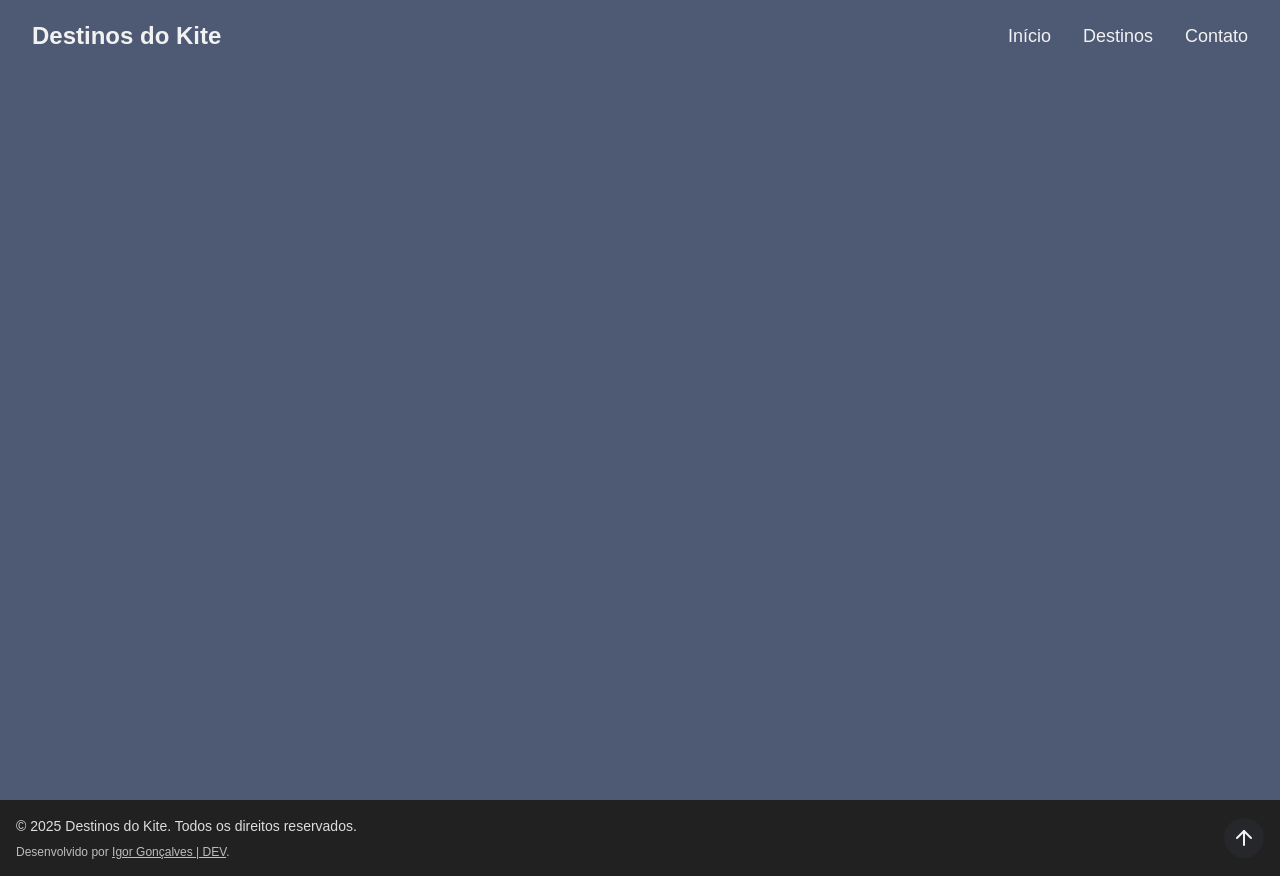
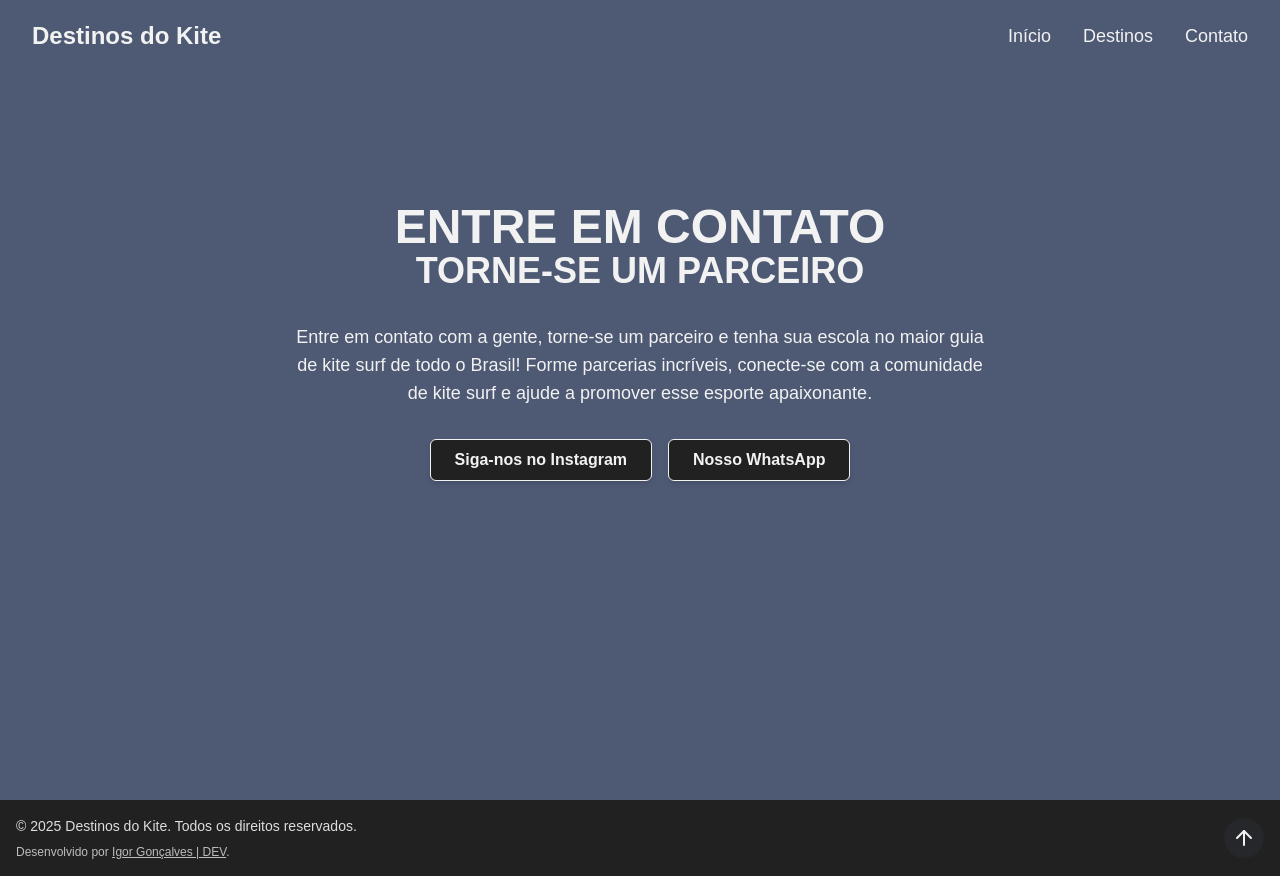
Before and after one commit to igorgp06/DestinosDoKite, a React (Vite) app in the folder frontend/: page /contato in a window 1280 px wide. Built offline with nearby package versions, Linux system fonts and the light colour scheme.

Commit message:
[WORK 1.0.6] Mudanças na página de filtro e avanços na seção de contato.

```diff
--- a/frontend/package.json
+++ b/frontend/package.json
@@ -1,7 +1,7 @@
 {
   "name": "destinosdokite",
   "private": true,
-  "version": "1.0.5",
+  "version": "1.0.6",
   "type": "module",
   "scripts": {
     "dev": "vite",
--- a/frontend/src/pages/public/Contact/partials/Hero.jsx
+++ b/frontend/src/pages/public/Contact/partials/Hero.jsx
@@ -1,15 +1,51 @@
+import { cn } from "../../../../lib/utils"
 
 export const Hero = () => {
     return (
         <div className="relative min-h-screen flex flex-col align-center justify-center px-4 pb-29" id="home">
+            <div className="container max-w-3xl mx-auto text-center z-10">
 
-            <div className="container max-w-3xl mx-auto text-center z-10">
                 <div className="space-y-8">
+                    <div className="">
+
+                        <h1 className="text-4xl md:text-5xl font-bold text-primary-foreground opacity-0 animate-fade-in-delay-1">
+                            ENTRE EM CONTATO
+                        </h1>
+                        <h2 className="text-3xl md:text-4xl font-bold text-primary-foreground opacity-0 animate-fade-in-delay-2 hover:text-glow transition-all duration-300">
+                            TORNE-SE UM PARCEIRO
+                        </h2>
+                    </div>
+
+                    <div>
+                        <p className="text-base sm:text-lg text-primary-foreground opacity-0 animate-fade-in-delay-3">
+                            Entre em contato com a gente, torne-se um parceiro e tenha sua escola no maior guia de kite surf de todo o Brasil!
+                            Forme parcerias incríveis, conecte-se com a comunidade de kite surf e ajude a promover esse esporte apaixonante.
+                        </p>
+                    </div>
+
+                    <div className="opacity-0 animate-fade-in-delay-4">
+                        <button className={cn("inline-block px-6 py-2 bg-background text-primary-foreground font-semibold",
+                            "rounded-md shadow-md border border-primary-foreground",
+                            "hover:bg-primary-foreground/85 hover:text-glow hover:text-black hover:scale-105 transition-all duration-300")}
+                            onClick={() => window.location.href = 'https://www.instagram.com/destinosdokite/'}
+
+                        >
+                            Siga-nos no Instagram
+                        </button>
+
+                        <button className={cn("ml-4 inline-block px-6 py-2 bg-background text-primary-foreground font-semibold",
+                            "rounded-md shadow-md border border-primary-foreground",
+                            "hover:bg-primary-foreground/85 hover:text-glow hover:text-black hover:scale-105 transition-all duration-300")}
+                            onClick={() => window.location.href = '#'}
+
+                        >
+                            Nosso WhatsApp
+                        </button>
+                    </div>
 
                 </div>
 
             </div>
-
-        </div>
+        </div >
     )
 }
--- a/frontend/src/pages/public/Destinos/Destinos.jsx
+++ b/frontend/src/pages/public/Destinos/Destinos.jsx
@@ -1,5 +1,6 @@
 import { useState } from "react";
 import { Hero } from "./partials/Hero";
+import { Select } from "./partials/Select";
 import { Filter } from "./partials/Filter";
 import { Footer } from "../../../components/Footer";
 
@@ -8,12 +9,17 @@ export const Destinos = () => {
 
     return (
         <div className="flex flex-col">
-            <main
-                id="hero"
+
+            <main className="min-h-screen flex items-center justify-center bg-background" id="hero">
+                <Hero />
+            </main>
+
+            <section
+                id="select"
                 className="min-h-screen flex items-center justify-center bg-primary"
             >
-                <Hero onSelectEstado={setEstadoSelecionado} />
-            </main>
+                <Select onSelectEstado={setEstadoSelecionado} />
+            </section>
 
             <section
                 className="min-h-screen flex items-center justify-center bg-background"
--- a/frontend/src/pages/public/Destinos/partials/Hero.jsx
+++ b/frontend/src/pages/public/Destinos/partials/Hero.jsx
@@ -1,66 +1,10 @@
-import { cn } from "../../../../lib/utils";
-import { useState } from "react";
 
-export const Hero = ({ onSelectEstado }) => {
-    const [estado, setEstado] = useState("");
-
-    const handleFiltrar = () => {
-        if (!estado) return;
-        onSelectEstado(estado);
-        requestAnimationFrame(() => {
-            const el = document.getElementById("filter");
-            if (el) el.scrollIntoView({ behavior: "smooth", block: "start" });
-        });
-    };
-
+export const Hero = () => {
     return (
         <div className="relative min-h-screen flex flex-col align-center justify-center px-4 pb-29 mt-8">
             <div className="container max-w-6xl mx-auto text-center">
-                <h2 className="text-4xl md:text-6xl font-bold tracking-tight text-white mb-4 animate-fade-in-delay-1 opacity-0">
-                    Destinos
-                </h2>
 
-                <div className="grid grid-cols-1 md:grid-cols-2 gap-8 items-center mb-8">
-                    <div className="space-y-8">
-                        <h3 className="text-2xl font-semibold animate-fade-in-delay-2 opacity-0">
-                            Descubra as melhores escolas de kitesurf presentes no Brasil.
-                        </h3>
-                        <p className="text-base sm:text-lg text-primary-foreground animate-fade-in-delay-3 opacity-0">
-                            Aqui você encontra as melhores escolas de kitesurf espalhadas pelo
-                            Brasil. Filtre todas as escolas de kitesurf por estados e por época
-                            do ano para encontrar a escola ideal para suas viagens.
-                        </p>
-                    </div>
-
-                    <div className="flex item-center justify-center animate-fade-in-delay-4 opacity-0">
-                        <div className="w-full h-auto p-12 flex justify-center border bg-card flex-col text-center border-rounded-lg shadow-lg">
-                            <p className="text-lg text-primary-foreground/90">
-                                Escolha um estado para filtrar todas as escolas de kitesurf.
-                            </p>
-                            <select
-                                value={estado}
-                                onChange={(e) => setEstado(e.target.value)}
-                                className="border rounded-lg px-4 py-2 mt-2 bg-background text-primary-foreground w-full"
-                            >
-                                <option value="">Selecione um estado</option>
-                                <option value="24">Santa Catarina</option>
-                                <option value="19">Rio de Janeiro</option>
-                            </select>
-                            <button
-                                onClick={handleFiltrar}
-                                className={cn(
-                                    "mt-4 p-2 bg-primary text-primary-foreground",
-                                    "font-semibold rounded-md shadow-md border",
-                                    "border-primary-foreground hover:bg-background hover:text-glow transition-all duration-300 w-full"
-                                )}
-                                type="button"
-                            >
-                                Filtrar
-                            </button>
-                        </div>
-                    </div>
-                </div>
             </div>
         </div>
-    );
-};
+    )
+}
--- /dev/null
+++ b/frontend/src/pages/public/Destinos/partials/Select.jsx
@@ -0,0 +1,66 @@
+import { cn } from "../../../../lib/utils";
+import { useState } from "react";
+
+export const Select = ({ onSelectEstado }) => {
+    const [estado, setEstado] = useState("");
+
+    const handleFiltrar = () => {
+        if (!estado) return;
+        onSelectEstado(estado);
+        requestAnimationFrame(() => {
+            const el = document.getElementById("filter");
+            if (el) el.scrollIntoView({ behavior: "smooth", block: "start" });
+        });
+    };
+
+    return (
+        <div className="relative min-h-screen flex flex-col align-center justify-center px-4 pb-29 mt-8">
+            <div className="container max-w-6xl mx-auto text-center">
+                <h2 className="text-4xl md:text-6xl font-bold tracking-tight text-white mb-4 animate-fade-in-delay-1 opacity-0">
+                    Destinos
+                </h2>
+
+                <div className="grid grid-cols-1 md:grid-cols-2 gap-8 items-center mb-8">
+                    <div className="space-y-8">
+                        <h3 className="text-2xl font-semibold animate-fade-in-delay-2 opacity-0">
+                            Descubra as melhores escolas de kitesurf presentes no Brasil.
+                        </h3>
+                        <p className="text-base sm:text-lg text-primary-foreground animate-fade-in-delay-3 opacity-0">
+                            Aqui você encontra as melhores escolas de kitesurf espalhadas pelo
+                            Brasil. Filtre todas as escolas de kitesurf por estados e por época
+                            do ano para encontrar a escola ideal para suas viagens.
+                        </p>
+                    </div>
+
+                    <div className="flex item-center justify-center animate-fade-in-delay-4 opacity-0">
+                        <div className="w-full h-auto p-12 flex justify-center border bg-card flex-col text-center border-rounded-lg shadow-lg">
+                            <p className="text-lg text-primary-foreground/90">
+                                Escolha um estado para filtrar todas as escolas de kitesurf.
+                            </p>
+                            <select
+                                value={estado}
+                                onChange={(e) => setEstado(e.target.value)}
+                                className="border rounded-lg px-4 py-2 mt-2 bg-background text-primary-foreground w-full"
+                            >
+                                <option value="">Selecione um estado</option>
+                                <option value="24">Santa Catarina</option>
+                                <option value="19">Rio de Janeiro</option>
+                            </select>
+                            <button
+                                onClick={handleFiltrar}
+                                className={cn(
+                                    "mt-4 p-2 bg-primary text-primary-foreground",
+                                    "font-semibold rounded-md shadow-md border",
+                                    "border-primary-foreground hover:bg-background hover:text-glow transition-all duration-300 w-full"
+                                )}
+                                type="button"
+                            >
+                                Filtrar
+                            </button>
+                        </div>
+                    </div>
+                </div>
+            </div>
+        </div>
+    );
+};
--- a/frontend/src/pages/public/HomePage/partials/Hero.jsx
+++ b/frontend/src/pages/public/HomePage/partials/Hero.jsx
@@ -9,7 +9,7 @@ export const Hero = () => {
 
             <div className="container max-w-3xl mx-auto text-center z-10">
                 <div className="space-y-8 ">
-                    <h1 className="text-4xl md:text-6xl font-bold tracking-tight text-white mb-4">
+                    <h1 className="text-4xl md:text-6xl font-bold text-primary-foreground mb-4">
                         <span className="opacity-0 animate-fade-in-delay-1">
                             BEM VINDO AO GUIA
                         </span>
```
Also changed, not shown: 1 other file (tests, documents, lock files or other folders).
